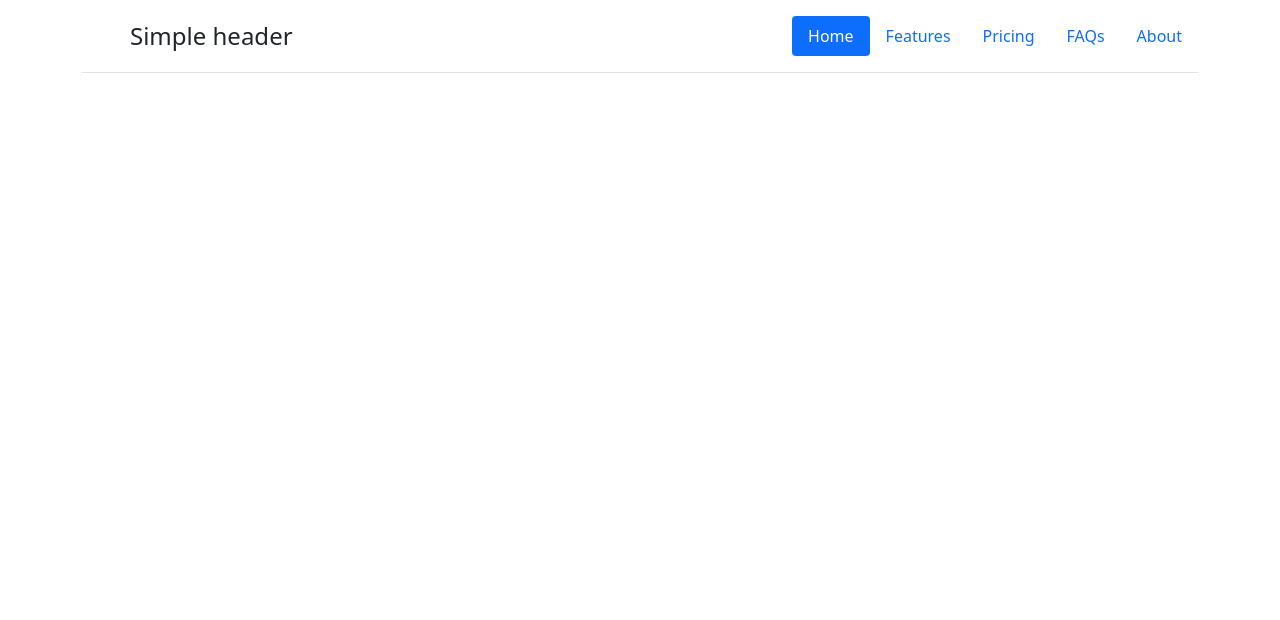
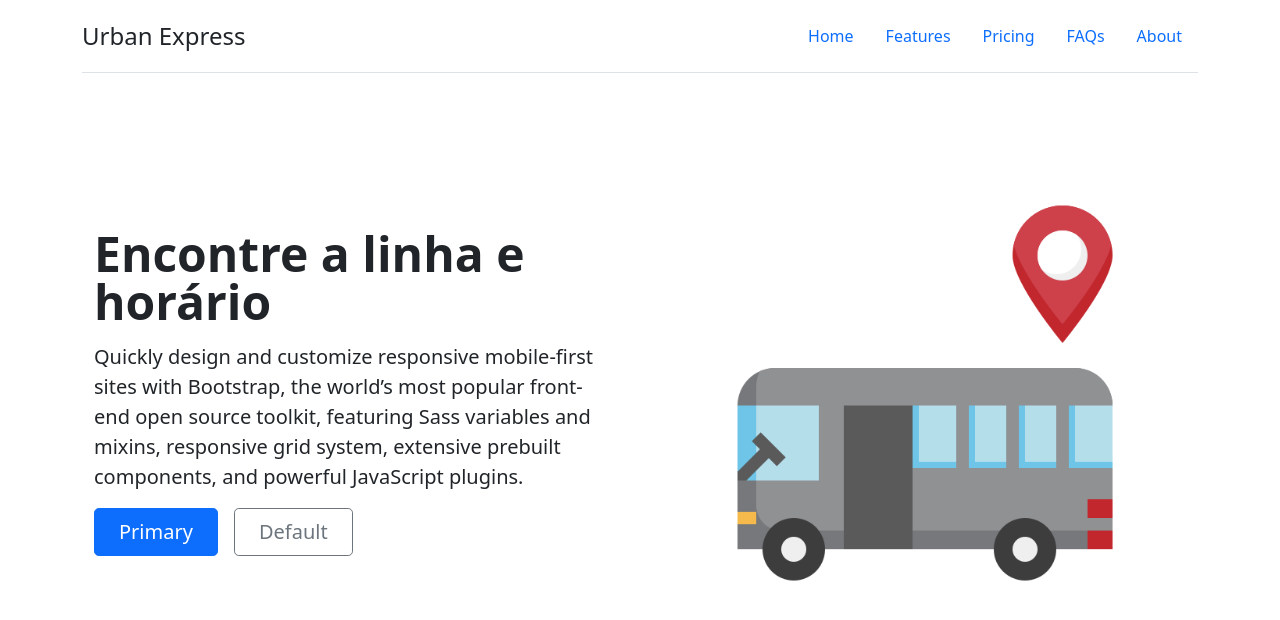
Before and after one commit to William-Otto/dimed_test, a Vue app: page / in a window 1280 px wide. Shown: the top 620 px of the page. Built offline with nearby package versions, Linux system fonts and the light colour scheme.

Commit message:
add some ui

```diff
--- a/src/App.vue
+++ b/src/App.vue
@@ -1,14 +1,19 @@
 <template>
-  <Header />
+  <div class="main">
+    <Header />
+    <Main />
+  </div>
 </template>
 
 <script>
 import Header from './components/Header.vue'
+import Main from './components/Main.vue'
 
 export default {
   name: 'App',
   components: {
-    Header
+    Header,
+    Main
   }
 }
 </script>
--- a/src/components/Header.vue
+++ b/src/components/Header.vue
@@ -1,13 +1,12 @@
 <template>
     <div class="container">
     <header class="d-flex flex-wrap justify-content-center py-3 mb-4 border-bottom">
-      <a href="/" class="d-flex align-items-center mb-3 mb-md-0 me-md-auto text-dark text-decoration-none">
-        <svg class="bi me-2" width="40" height="32"><use xlink:href="#bootstrap"></use></svg>
-        <span class="fs-4">Simple header</span>
+      <a href="#" class="d-flex align-items-center mb-3 mb-md-0 me-md-auto text-dark text-decoration-none">
+        <span class="fs-4">Urban Express</span>
       </a>
 
       <ul class="nav nav-pills">
-        <li class="nav-item"><a href="#" class="nav-link active" aria-current="page">Home</a></li>
+        <li class="nav-item"><a href="#" class="nav-link">Home</a></li>
         <li class="nav-item"><a href="#" class="nav-link">Features</a></li>
         <li class="nav-item"><a href="#" class="nav-link">Pricing</a></li>
         <li class="nav-item"><a href="#" class="nav-link">FAQs</a></li>
@@ -18,15 +17,7 @@
 </template>
 
 <script>
-
 export default {
     name: 'Header'
 }
-
 </script>
-
-<style>
-    .header-main {
-        display: flex;
-    }
-</style>
--- /dev/null
+++ b/src/components/Main.vue
@@ -0,0 +1,29 @@
+<template>
+    <div class="container col-xxl-8 px-4 py-5">
+        <div class="row flex-lg-row-reverse align-items-center g-5 py-5">
+            <div class="col-10 col-sm-8 col-lg-6 ">
+                <img src="@/assets/transporte-publico.png" class="d-block mx-lg-auto img-fluid" alt="Transporte Público" width="400" height="200" loading="lazy">
+            </div>
+            <div class="col-lg-6">
+                <h1 class="display-5 fw-bold lh-1 mb-3">Encontre a linha e horário</h1>
+                <p class="lead">Quickly design and customize responsive mobile-first sites with Bootstrap, the world’s most popular front-end open source toolkit, featuring Sass variables and mixins, responsive grid system, extensive prebuilt components, and powerful JavaScript plugins.</p>
+                <div class="d-grid gap-2 d-md-flex justify-content-md-start">
+                <button data-bs-toggle="modal" data-bs-target="#exampleModal" type="button" class="btn btn-primary btn-lg px-4 me-md-2">Primary</button>
+                <button type="button" class="btn btn-outline-secondary btn-lg px-4">Default</button>
+                </div>
+            </div>
+            <ModalBuses />
+        </div>
+    </div>
+</template>
+
+<script>
+import ModalBuses from './ModalBuses.vue'
+
+export default {
+    name: 'Main',
+    components: {
+        ModalBuses
+    }
+}
+</script>
--- /dev/null
+++ b/src/components/ModalBuses.vue
@@ -0,0 +1,25 @@
+<template>
+    <div class="modal fade" id="exampleModal" tabindex="-1" aria-labelledby="exampleModalLabel" aria-hidden="true">
+        <div class="modal-dialog modal-lg">
+            <div class="modal-content">
+            <div class="modal-header">
+                <h5 class="modal-title" id="exampleModalLabel">Modal title</h5>
+                <button type="button" class="btn-close" data-bs-dismiss="modal" aria-label="Close"></button>
+            </div>
+            <div class="modal-body">
+                ...
+            </div>
+            <div class="modal-footer">
+                <button type="button" class="btn btn-secondary" data-bs-dismiss="modal">Close</button>
+                <button type="button" class="btn btn-primary">Save changes</button>
+            </div>
+            </div>
+        </div>
+    </div>
+</template>
+
+<script>
+export default {
+    name: 'ModalBuses'
+}
+</script>
```
Also changed, not shown: src/assets/transporte-publico.png (added).
